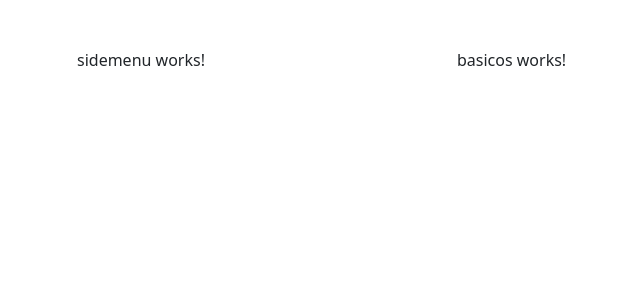
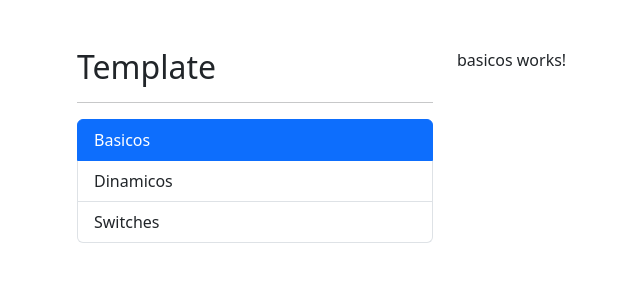
Before and after one commit to recover1988/ANGULAR-FormulariosApp, an Angular app: page /template/basicos in a window 1280 px wide. Shown: the top 300 px of the page, without its empty margins (5-645 px from the left). Built offline with nearby package versions, Linux system fonts and the light colour scheme.

Commit message:
created sidemenu

```diff
--- a/src/app/app-routing.module.ts
+++ b/src/app/app-routing.module.ts
@@ -4,6 +4,7 @@ import { Routes, RouterModule } from '@angular/router';
 const routes: Routes = [
   { path: 'template', loadChildren: () => import('./template/template.module').then(t => t.TemplateModule) },
   { path: 'reactive', loadChildren: () => import('./reactive/reactive.module').then(r => r.ReactiveModule) },
+  { path: '**', redirectTo: 'template' }
 ];
 
 @NgModule({
--- a/src/app/shared/shared.module.ts
+++ b/src/app/shared/shared.module.ts
@@ -1,6 +1,7 @@
 import { NgModule } from '@angular/core';
 import { CommonModule } from '@angular/common';
 import { SidemenuComponent } from './sidemenu/sidemenu.component';
+import { RouterModule } from '@angular/router';
 
 
 
@@ -9,7 +10,8 @@ import { SidemenuComponent } from './sidemenu/sidemenu.component';
     SidemenuComponent
   ],
   imports: [
-    CommonModule
+    CommonModule,
+    RouterModule
   ],
   exports: [
     SidemenuComponent,
--- a/src/app/shared/sidemenu/sidemenu.component.html
+++ b/src/app/shared/sidemenu/sidemenu.component.html
@@ -1 +1,13 @@
-<p>sidemenu works!</p>
+<h2>Template</h2>
+<hr />
+
+<ul class="list-group">
+  <li
+    *ngFor="let item of templateMenu"
+    [routerLink]="item.ruta"
+    class="list-group-item"
+    routerLinkActive="active"
+  >
+    {{ item.texto }}
+  </li>
+</ul>
--- a/src/app/shared/sidemenu/sidemenu.component.ts
+++ b/src/app/shared/sidemenu/sidemenu.component.ts
@@ -1,4 +1,9 @@
 import { Component } from '@angular/core';
+
+interface MenuItem {
+  texto: string;
+  ruta: string;
+}
 
 @Component({
   selector: 'app-sidemenu',
@@ -7,5 +12,18 @@ import { Component } from '@angular/core';
   ]
 })
 export class SidemenuComponent {
-
+  templateMenu: MenuItem[] = [
+    {
+      texto: 'Basicos',
+      ruta: './template/basicos'
+    },
+    {
+      texto: 'Dinamicos',
+      ruta: './template/dinamicos'
+    },
+    {
+      texto: 'Switches',
+      ruta: './template/switches'
+    },
+  ]
 }
```
